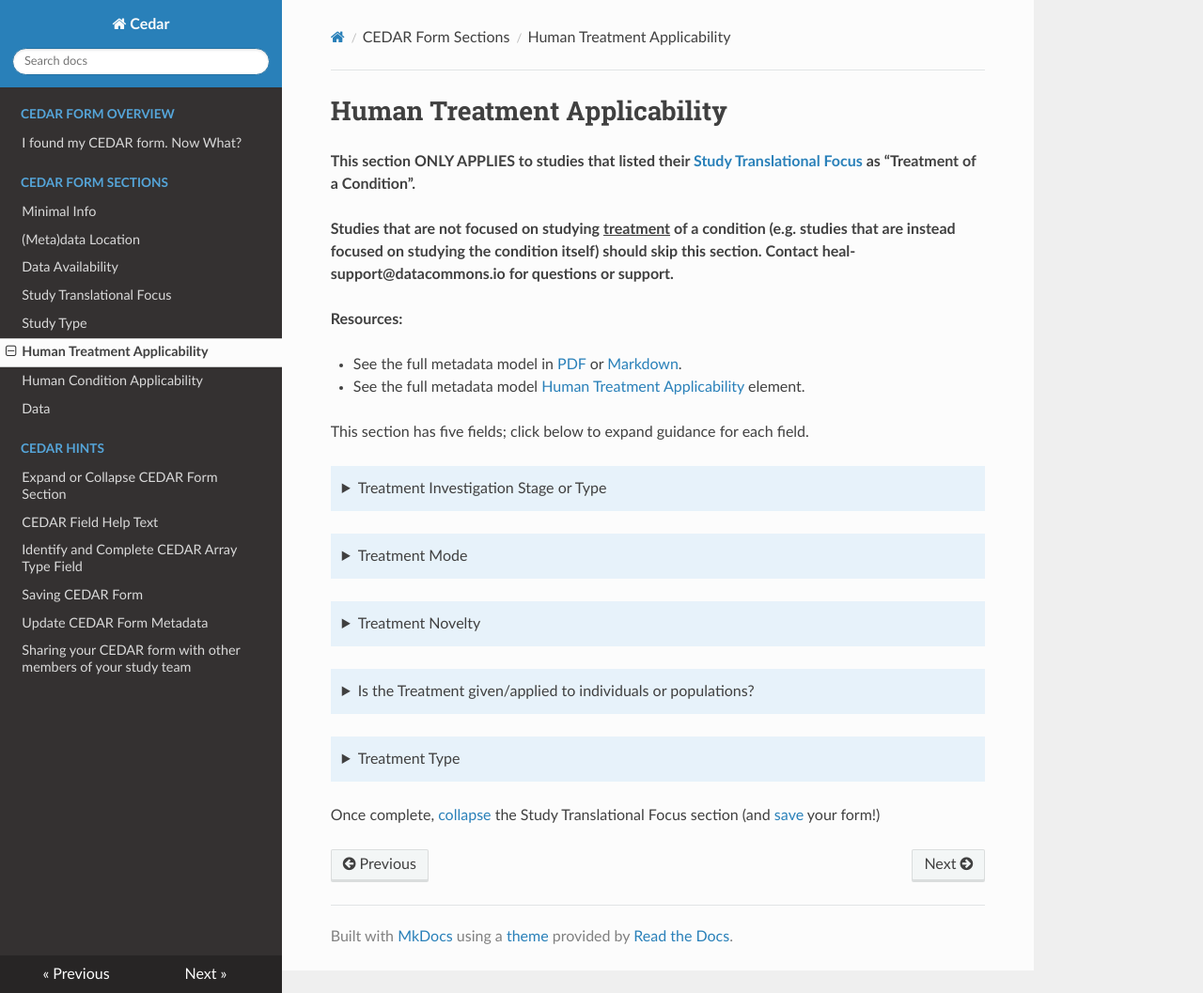
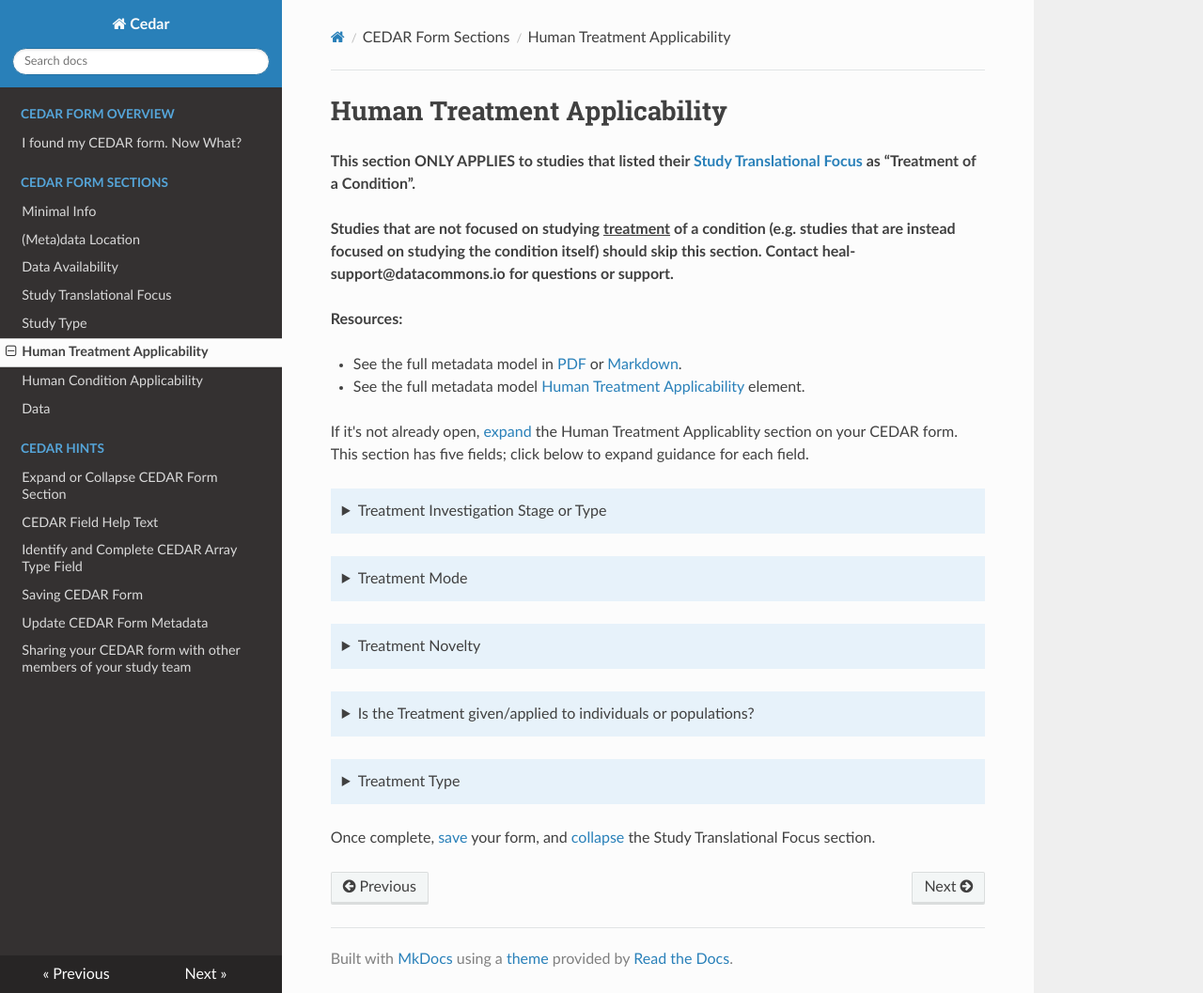
Before and after one commit to HEAL/cedar-form-docs, an MkDocs documentation site: the page built from docs/human-treatment-applicability.md, in a window 1280 px wide and 1057 px high. Shown: the whole window at 94% size. Built offline with MkDocs 1.6.1, drawn with Linux system fonts in a browser that asks for light colours; nearby versions of some CDN libraries.

Commit message:
modified final message slightly to save first

```diff
--- a/docs/human-treatment-applicability.md
+++ b/docs/human-treatment-applicability.md
@@ -9,7 +9,7 @@
 * See the full metadata model in [PDF](https://github.com/HEAL/heal-metadata-schemas/blob/main/for-investigators-how-to/study-level-metadata-fields/study-metadata-schema-for-humans.pdf) or [Markdown](https://github.com/HEAL/heal-metadata-schemas/blob/main/for-investigators-how-to/study-level-metadata-fields/study-metadata-schema-for-humans.md).
 * See the full metadata model [Human Treatment Applicability](https://github.com/HEAL/heal-metadata-schemas/blob/main/for-investigators-how-to/study-level-metadata-fields/study-metadata-schema-for-humans.md#:~:text=human_treatment_applicability) element.
 
-This section has five fields; click below to expand guidance for each field.
+If it's not already open, [expand](expand-or-collapse-cedar-form-section.md) the Human Treatment Applicablity section on your CEDAR form. This section has five fields; click below to expand guidance for each field.
 
 ??? note "Treatment Investigation Stage or Type"
     **How to answer**
@@ -212,4 +212,4 @@ This section has five fields; click below to expand guidance for each field.
     > * A clinician treating pain patients wants to keep up to date on research and development of non-opioid pain drugs and/or non-drug pain treatments.
     * A pain patient read physical therapy, exercise, and/or electrotherapy may help, and seeks research/evidence on these interventions.
 
-Once complete, [collapse](expand-or-collapse-cedar-form-section.md) the Study Translational Focus section (and [save](save-cedar-form.md) your form!)
+Once complete, [save](save-cedar-form.md) your form, and [collapse](expand-or-collapse-cedar-form-section.md) the Study Translational Focus section.
```
